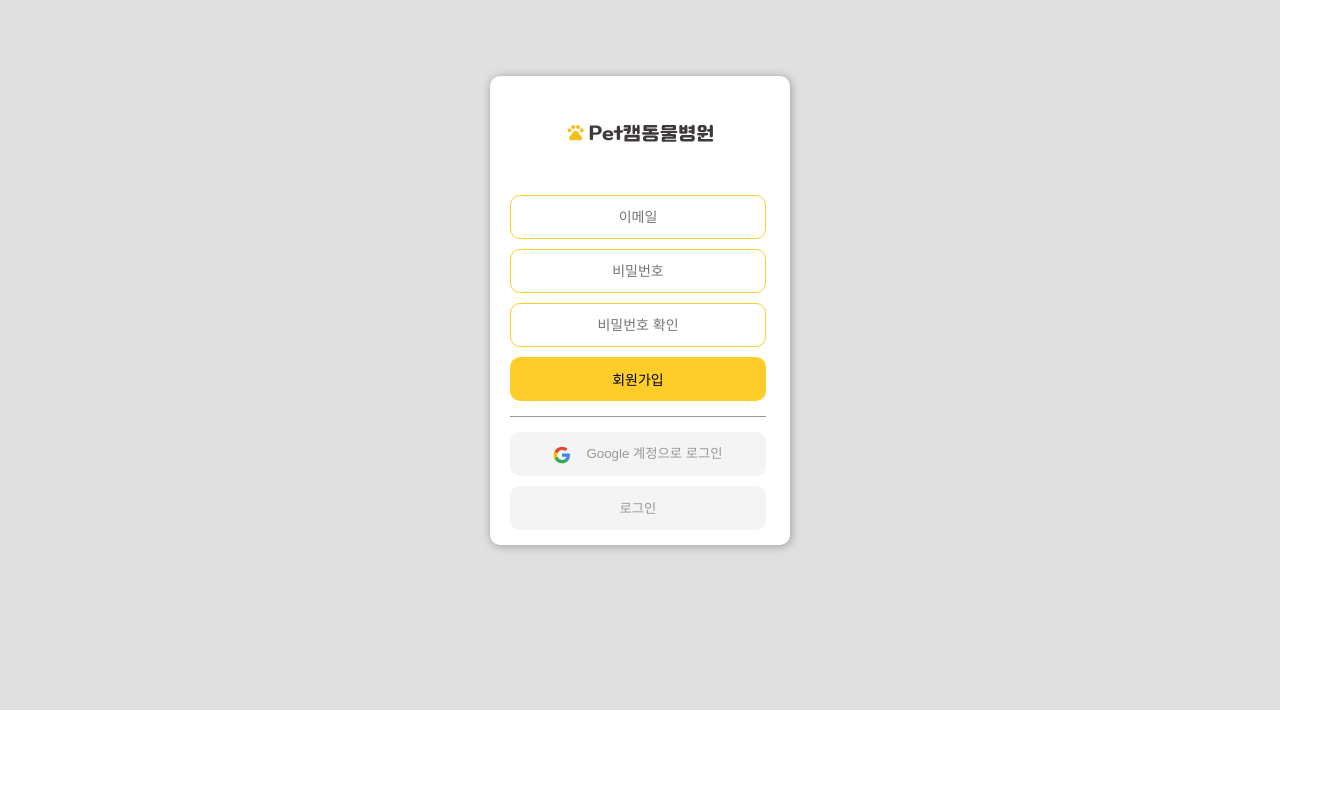
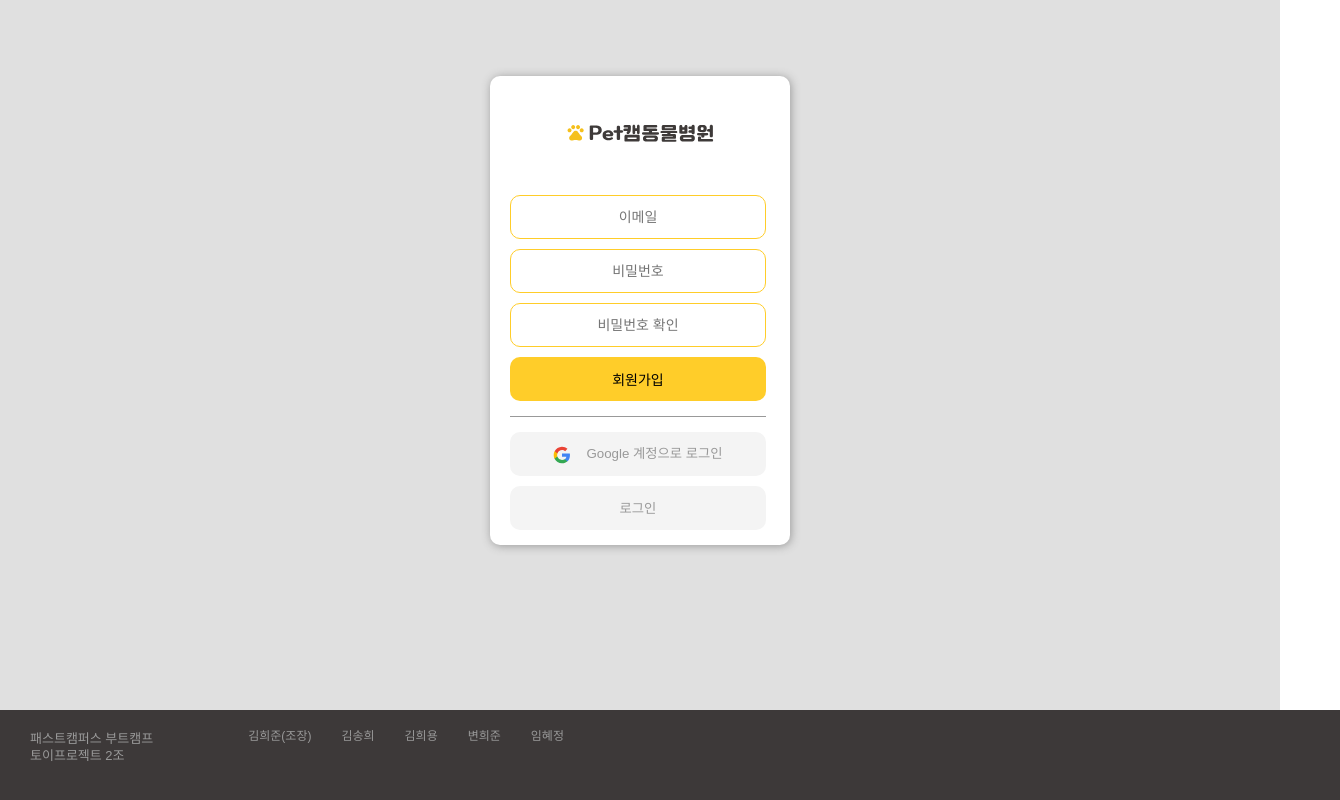
Before and after one commit to FE8-Toy-Team2/toy2_petcam_vet, a React (Vite) app: page / in a window 1280 px wide. Shown: the part 890-1690 px from the top of the page, 1340 px wide, since content can reach past the window. Before the commit the page ends 1600 px from the top, so only its background shows below. Built offline with nearby package versions, Linux system fonts and the light colour scheme; a web font is replaced by a local one.

Commit message:
feat:footer구현

```diff
--- a/src/App.jsx
+++ b/src/App.jsx
@@ -3,6 +3,7 @@ import { createGlobalStyle } from "styled-components";
 import Login from "./components/Login";
 import Signup from "./components/Signup";
 import Nav from "./components/Nav"
+import Footer from "./components/Footer"
 import app from "./firebase"
 
 const GlobalStyle = createGlobalStyle`
@@ -16,6 +17,7 @@ function App() {
       <Nav />
       <Login />
       <Signup />
+      <Footer />
       {/* 여기밑에 라우터가 와요  */}
     </>
   );
--- /dev/null
+++ b/src/components/Footer.jsx
@@ -0,0 +1,52 @@
+import React from 'react'
+import styled from 'styled-components';
+import "./common.css";
+
+const Footer = () => {
+	return (
+		<FooterContainer>
+			<Heading>패스트캠퍼스 부트캠프<br/>
+				토이프로젝트 2조</Heading>
+			<TextContainer>
+				<Text>김희준(조장)</Text>
+				<Text>김송희</Text>
+				<Text>김희용</Text>
+				<Text>변희준</Text>
+				<Text>임혜정</Text>
+			</TextContainer>
+		</FooterContainer>
+	)
+}
+
+export default Footer
+
+
+const FooterContainer = styled.footer`
+	width: 100%;
+	height: 80px;
+	background-color: var(--darkheader);
+	display: flex;
+	padding: 20px 30px;
+`
+const Heading = styled.div`
+	font-family: var(--pre-bold);
+	font-size: 13px;
+	color: var(--darkgray);
+	line-height: 17px;
+`
+const TextContainer = styled.div`
+  display: flex;
+  margin-left: 80px;
+`
+const Text = styled.p`
+  font-family: var(--pre-reg);
+  color: var(--darkgray);
+  margin: 0 15px;
+  font-size: 12px;
+	transition: .2s;
+	cursor: pointer;
+
+	&:hover {
+		color: #fff
+	}
+`
--- a/src/components/Nav.jsx
+++ b/src/components/Nav.jsx
@@ -19,9 +19,6 @@ const Nav = () => {
     </Header>
 	)
 }
-
-
-
 
 export default Nav
 
```
